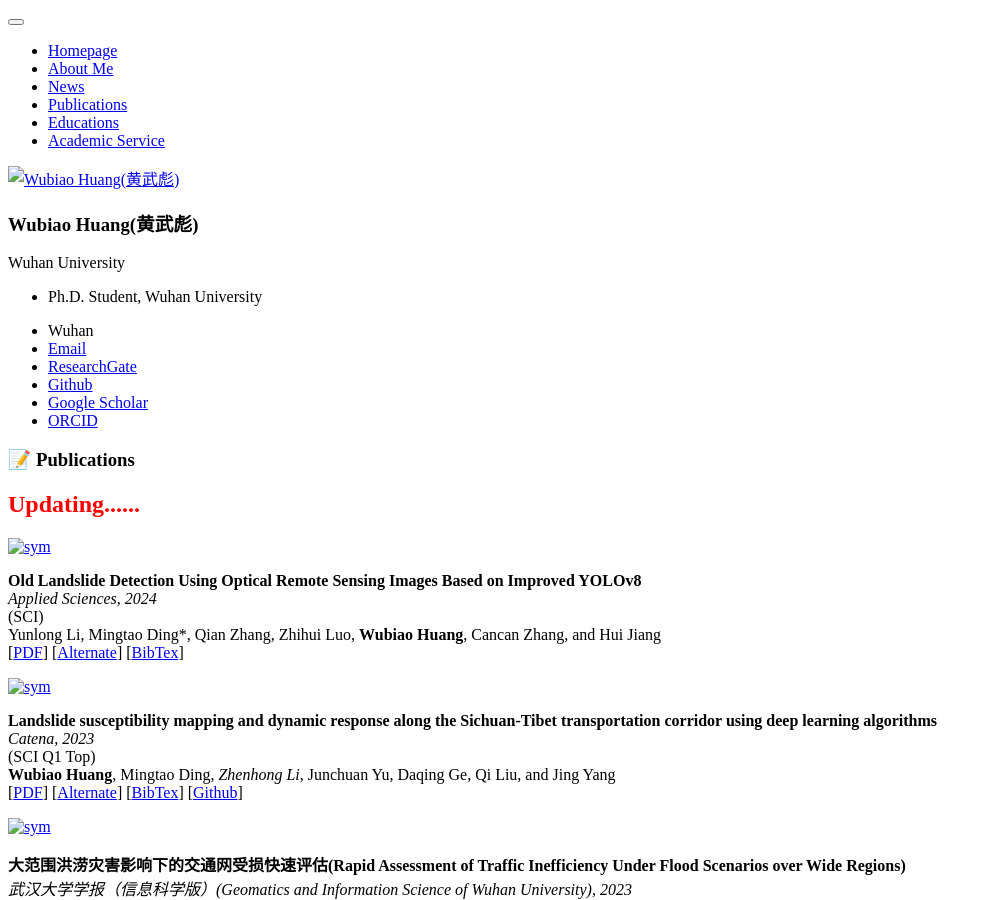
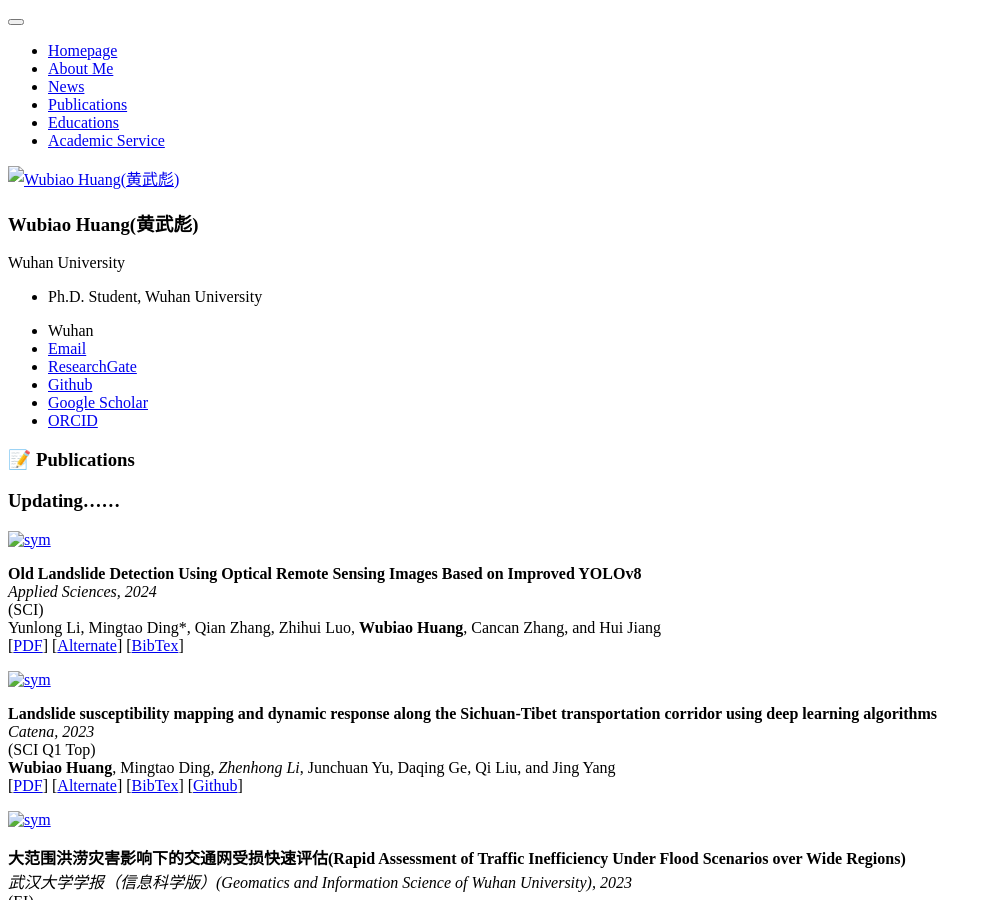
Before and after one commit to HuangWBill/HuangWBill.github.io, a Jekyll site: the page built from _pages/includes/pub.md, in a window 1280 px wide and 900 px high. Shown: the whole window, without its empty margins (0-993 px from the left). Built offline with Jekyll 4.4.1, drawn with Linux system fonts in a browser that asks for light colours; our own code applies the rules of GitHub Pages for plain Markdown files.

Commit message:
Update pub.md

```diff
--- a/_pages/includes/pub.md
+++ b/_pages/includes/pub.md
@@ -1,7 +1,7 @@
 
 # 📝 Publications
 
-## <font color="red">Updating......</font>
+# Updating......
 
 <div class='paper-box'><div class='paper-box-image'><div><div class="badge"></div><a href="papers/08.png"><img src='papers/08.png' alt="sym" width="100%"></a></div></div>
 <div class='paper-box-text' markdown="1">
```
